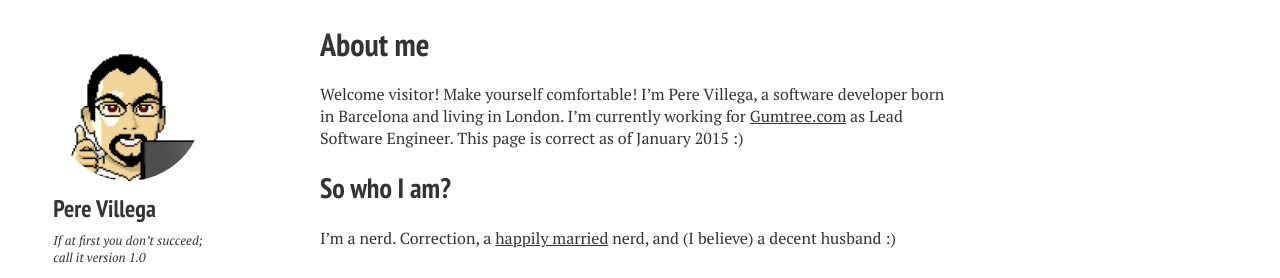
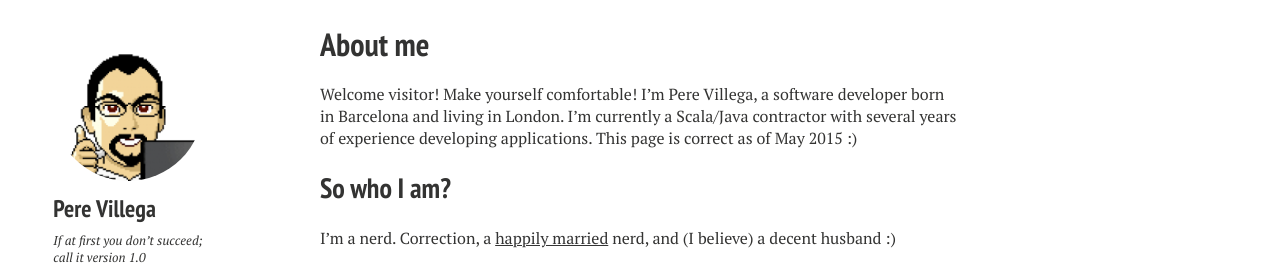
Before and after one commit to pvillega/old-blog-source, a Jekyll site: the page built from about/index.md, in a window 1280 px wide. Shown: the part 427-705 px from the top of the page. Built offline with Jekyll 4.4.1, drawn with Linux system fonts in a browser that asks for light colours; nearby versions of some CDN libraries.

Commit message:
update about page

```diff
--- a/about/index.md
+++ b/about/index.md
@@ -2,13 +2,13 @@
 layout: page
 title: About me
 tags: [about, Pere Villega]
-modified: 2013-08-06T20:53:07.573882-04:00
+modified: 2015-05-03T20:53:07.573882-04:00
 comments: false
 image:
   feature: background.jpg
 ---
 
-Welcome visitor! Make yourself comfortable! I'm Pere Villega, a software developer born in Barcelona and living in London. I'm currently working for [Gumtree.com](http://www.gumtree.com/) as Lead Software Engineer. This page is correct as of January 2015 :)
+Welcome visitor! Make yourself comfortable! I'm Pere Villega, a software developer born in Barcelona and living in London. I'm currently a Scala/Java contractor with several years of experience developing applications. This page is correct as of May 2015 :)
 
 
 ## So who I am?
```
